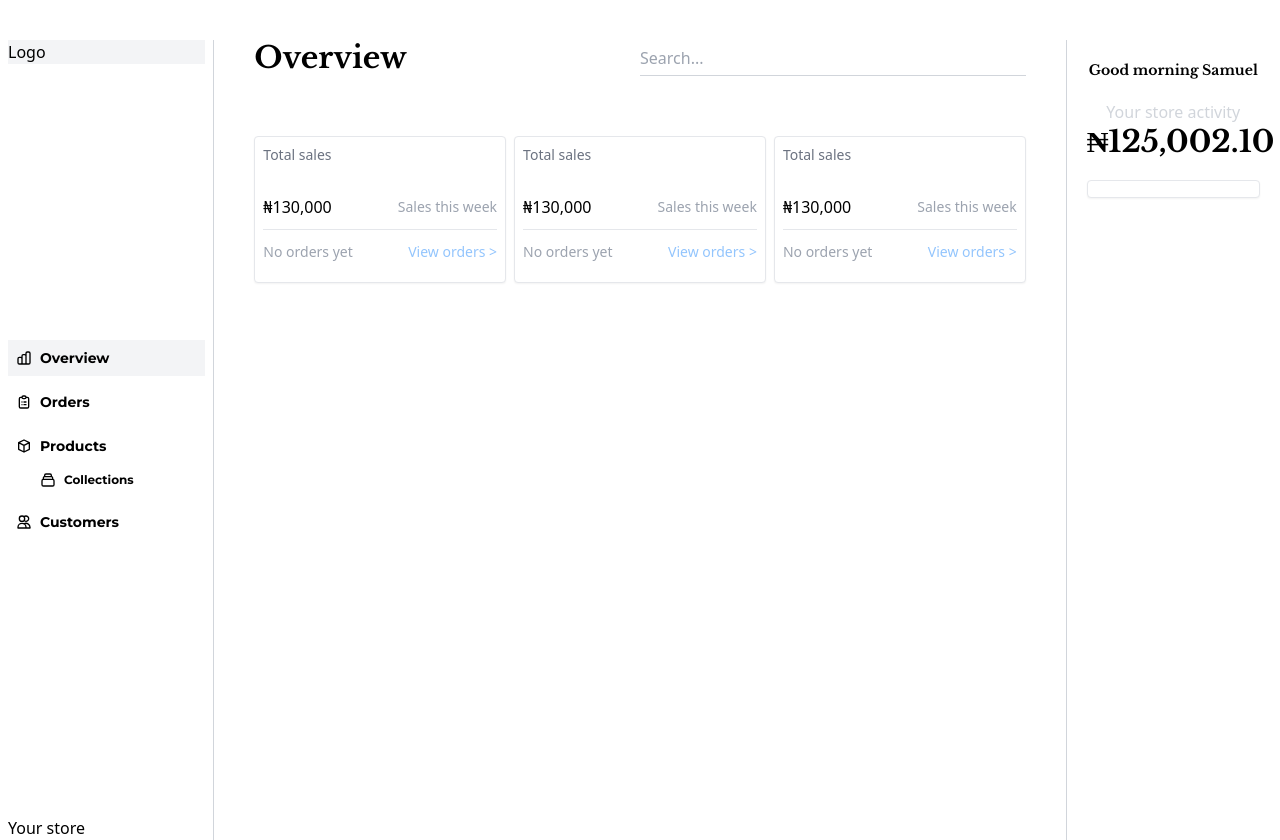
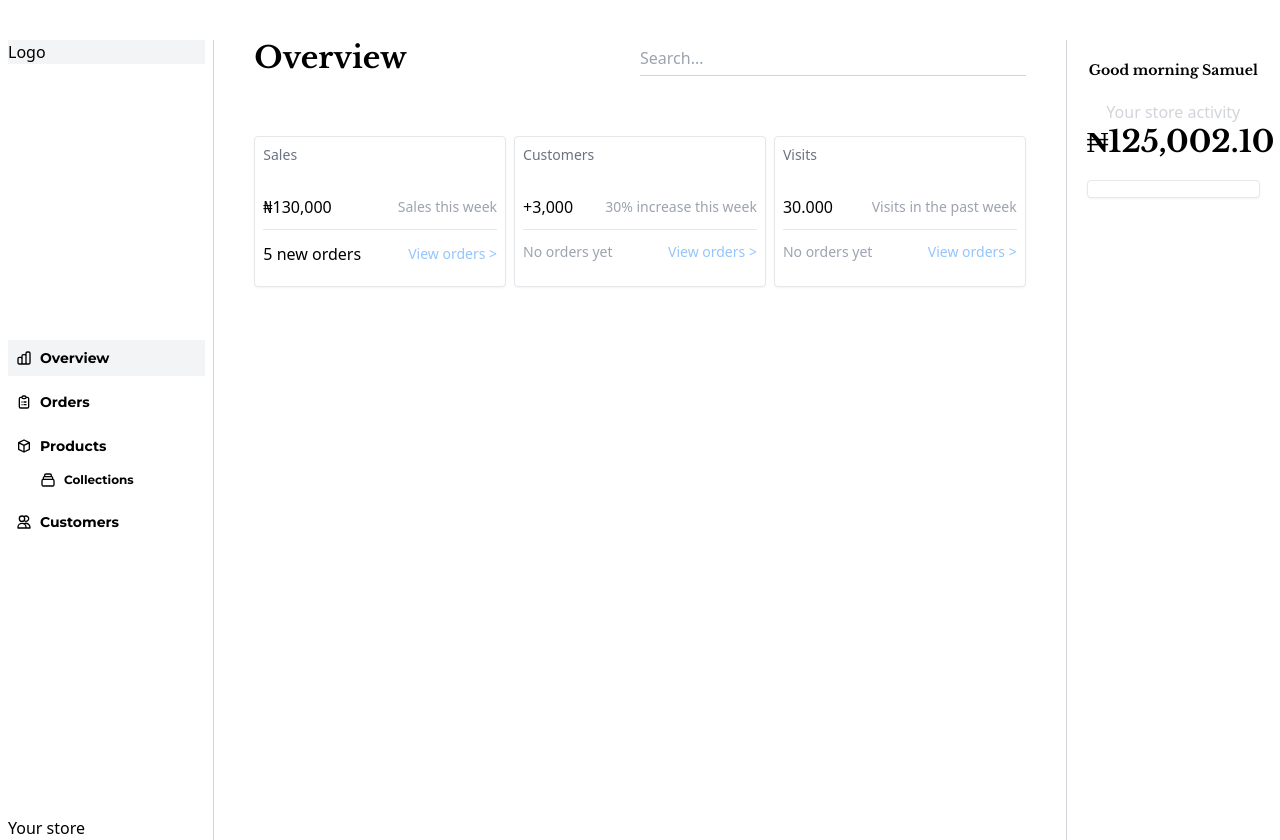
Before and after one commit to goodhands/ecommerce-admin-frontend, a Vue app: page / in a window 1280 px wide. Built offline with nearby package versions, Linux system fonts and the light colour scheme.

Commit message:
update dashboard analytics

```diff
--- a/package.json
+++ b/package.json
@@ -9,8 +9,10 @@
   },
   "dependencies": {
     "axios": "^0.21.0",
+    "chart.js": "^2.9.4",
     "core-js": "^3.6.5",
     "vue": "^2.6.11",
+    "vue-chartjs": "^3.5.1",
     "vue-router": "^3.2.0"
   },
   "devDependencies": {
--- /dev/null
+++ b/src/components/LineChart.vue
@@ -0,0 +1,20 @@
+<script>
+import { Line } from 'vue-chartjs'
+
+export default {
+  extends: Line,
+  props: {
+    chartdata: {
+      type: Array,
+      default: null
+    },
+    options: {
+      type: Object,
+      default: null
+    }
+  },
+  mounted () {
+    this.renderChart(this.chartdata, this.options)
+  }
+}
+</script>
--- a/src/views/Home.vue
+++ b/src/views/Home.vue
@@ -3,11 +3,28 @@
         <section id="intro" class="py-5">
             <div class="flex flex-row space-x-2">
                 <card size="w-4/12">
-                    <span class="text-muted text-gray-500 block mb-5 text-sm">Total sales</span>
+                    <span class="text-muted text-gray-500 block mb-5 text-sm">Sales</span>
                     <div>
                         <span class="flex flex-row justify-between items-center">
                             <h5>₦130,000</h5>
                             <span class="text-muted text-gray-400 text-sm py-3">Sales this week</span>
+                        </span>
+                        <!-- If there are no orders -->
+                        <!-- <span class="text-muted text-gray-400 text-sm py-3">No sales yet</span> -->
+                        <hr>
+                        <span class="flex flex-row justify-between items-center py-3">
+                            <h5>5 new orders</h5>
+                            <!-- <small class="text-gray-400 text-sm">No orders yet</small> -->
+                            <a href="#" class="text-blue-300 text-sm">View orders ></a>
+                        </span>
+                    </div>
+                </card>
+                <card size="w-4/12">
+                    <span class="text-muted text-gray-500 block mb-5 text-sm">Customers</span>
+                    <div>
+                        <span class="flex flex-row justify-between items-center">
+                            <h5>+3,000</h5>
+                            <span class="text-muted text-gray-400 text-sm py-3">30% increase this week</span>
                         </span>
                         <!-- If there are no orders -->
                         <!-- <span class="text-muted text-gray-400 text-sm py-3">No sales yet</span> -->
@@ -19,27 +36,11 @@
                     </div>
                 </card>
                 <card size="w-4/12">
-                    <span class="text-muted text-gray-500 block mb-5 text-sm">Total sales</span>
+                    <span class="text-muted text-gray-500 block mb-5 text-sm">Visits</span>
                     <div>
                         <span class="flex flex-row justify-between items-center">
-                            <h5>₦130,000</h5>
-                            <span class="text-muted text-gray-400 text-sm py-3">Sales this week</span>
-                        </span>
-                        <!-- If there are no orders -->
-                        <!-- <span class="text-muted text-gray-400 text-sm py-3">No sales yet</span> -->
-                        <hr>
-                        <span class="flex flex-row justify-between items-center text-muted text-gray-400 text-sm py-3">
-                            No orders yet
-                            <a href="#" class="text-blue-300">View orders ></a>
-                        </span>
-                    </div>
-                </card>
-                <card size="w-4/12">
-                    <span class="text-muted text-gray-500 block mb-5 text-sm">Total sales</span>
-                    <div>
-                        <span class="flex flex-row justify-between items-center">
-                            <h5>₦130,000</h5>
-                            <span class="text-muted text-gray-400 text-sm py-3">Sales this week</span>
+                            <h5>30.000</h5>
+                            <span class="text-muted text-gray-400 text-sm py-3">Visits in the past week</span>
                         </span>
                         <!-- If there are no orders -->
                         <!-- <span class="text-muted text-gray-400 text-sm py-3">No sales yet</span> -->
@@ -61,11 +62,21 @@ import Card from '@/components/Card.vue';
 export default {
     data: function(){
         return {
-            page: 'Home'
+            page: 'Home',
+            analytics: {
+                labels: ["Jan", "Feb", "Mar"],
+                datasets: [
+                    {
+                        label: "2015",
+                        data: [12,34,2,4,45,34,2]
+                    }
+                ]
+            }
         }
     },
     components:{
         Card
     }
 }
+
 </script>
```
Also changed, not shown: 1 other file (tests, documents, lock files or other folders).
